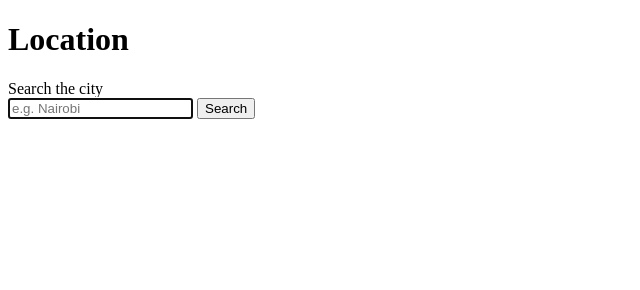
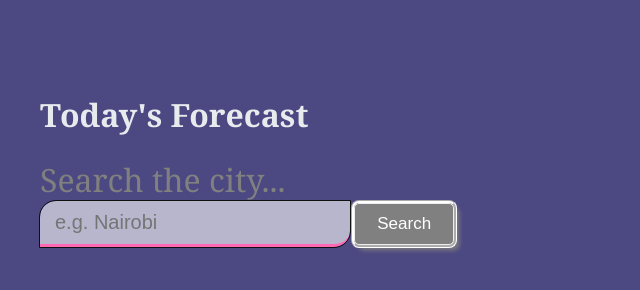
Before and after one commit to Rukorio-Vanessa/Weather-App, a website: page index.html in a window 1280 px wide. Shown: the whole page, without its empty margins (0-640 px from the left). Drawn offline with Linux system fonts and the light colour scheme.

Commit message:
added css styling to webpage

```diff
--- a/CSS/main.css
+++ b/CSS/main.css
@@ -0,0 +1,56 @@
+html {
+	font-size: 16px;
+}
+
+body {
+	font-family: Cambria, Cochin, Georgia, Times, 'Times New Roman', serif ;
+	background-color: #383474e5 ;
+	color: #e8ebee;
+}
+
+.container {
+	padding: 4rem 2rem;
+}
+
+
+header form label {
+    color: #808080;
+    font-size: 32px;
+    font-weight: 500;
+    margin-bottom: 5px;
+}
+
+header form input {
+    width: 100%;
+    max-width: 280px;
+    padding: 10px 15px;
+    border: none;
+    outline-style: groove;
+    background-color: bisque(255, 255, 255, 0.3);
+    border-radius: 16px 0px 16px 0px;
+    border-bottom: 3px solid #ff69b4;
+
+    color: #313131;
+    font-size: 20px;
+    font-weight: 300;
+    transition: 0.2s ease-in-out;
+}
+
+header form input:focus {
+    background-color: rgba(255, 255, 255, 0.6);
+}
+
+header form div button {
+    background: #808080;
+	color: #fff;
+    width: 100%;
+    max-width: 100px;
+    padding: 10px 15px;
+	border: 1px solid #eee;
+    outline-style: groove;
+	box-shadow: 5px 5px 5px #808080;
+    border-radius: 5px 5px 5px 5px;
+	text-shadow: none;
+    font-size: 17px;
+    font-weight: 500;
+}
--- a/index.html
+++ b/index.html
@@ -11,15 +11,17 @@
 <body>
     <div class="container">
 		<header>
-			<h1>Location</h1>
+			<h1>Today's Forecast</h1>
 
 			<form id="search-form">
-				<label for="search-input">Search the city</label>
+				<label for="search-input">Search the city...</label>
 
 				<div class="form-row">
 					<input type="text" placeholder="e.g. Nairobi" name="search-input" id="search-input" autofocus>
 
-					<button type="submit">Search</button>
+					<button type="submit"> Search
+                       <!-- <img src="./icons8-google-web-search-100.png" alt="Plus circle">-->
+                    </button>
 				</div>
 
 				<p class="form-msg"></p>
```
Also changed, not shown: icons8-google-web-search-100.png (added).
